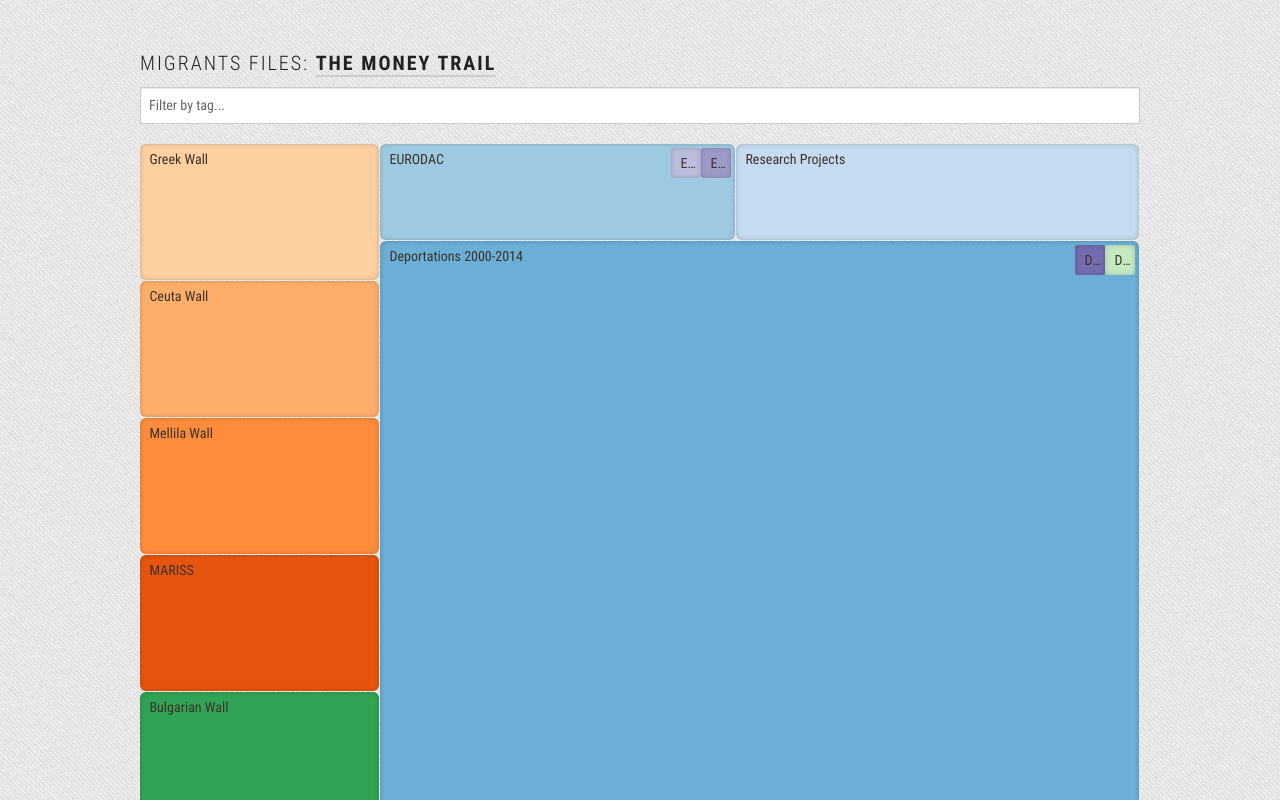
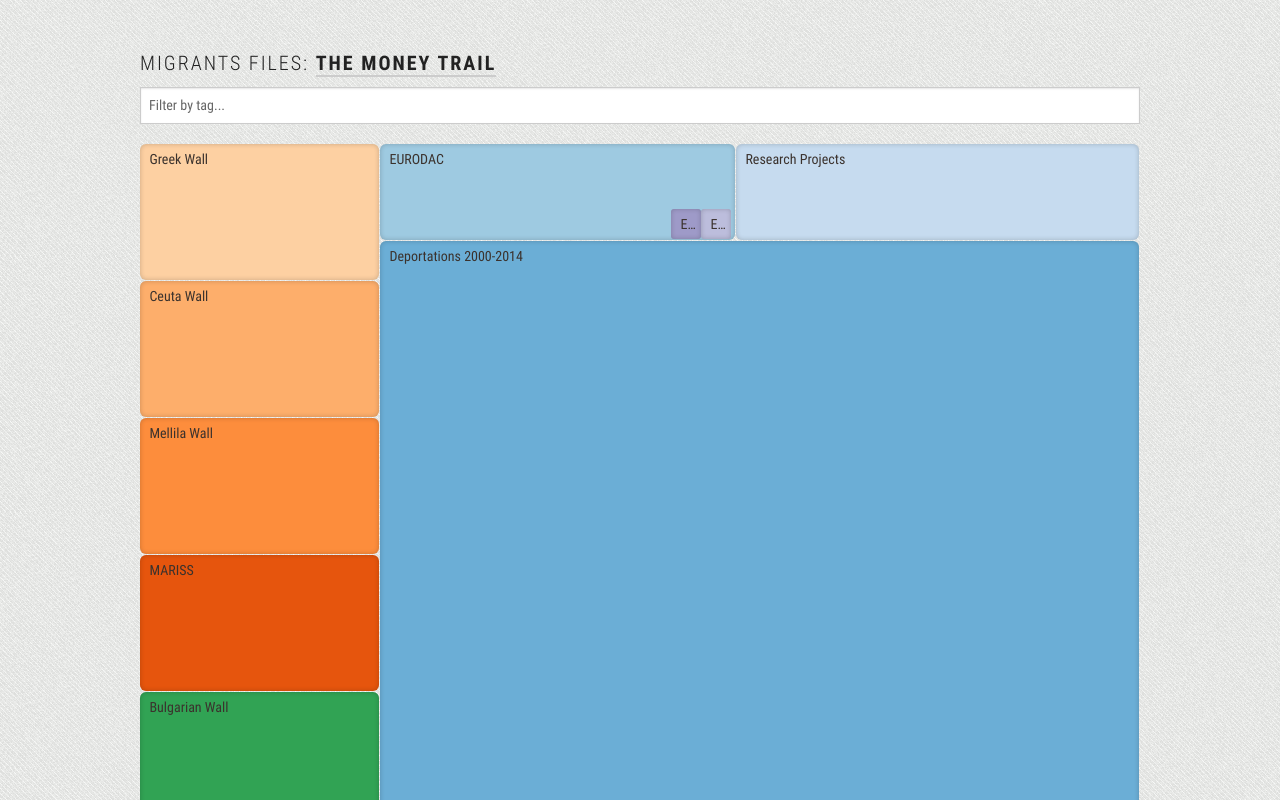
Before and after one commit to jplusplus/tmf-moneytrail, a website: page demo1/index.html in a window 1280 px wide. Shown: the top 800 px of the page. Drawn offline with nearby package versions, Linux system fonts and the light colour scheme.

Commit message:
Trying out css layout hacks.

```diff
--- a/demo1/css/style.css
+++ b/demo1/css/style.css
@@ -330,15 +330,27 @@ body {;
 }
 
 .node-contents {
+    text-align: right;
     position: relative;
-    display: table;
     width: 100%;
     height: 100%;
     padding: 0.25em;
+	zoom:expression(
+	    runtimeStyle.zoom=1,
+	    insertAdjacentHTML('beforeEnd','<span class="after"></span>')
+    );
+}
+
+.node-contents:after{
+    content:"";
+    height:100%;
+    width:0;
+    display: inline-block;
 }
 
 .node span,
 .subnode span {
+    text-align: left;
     position: absolute;
     display: block;
     float: left;
@@ -355,8 +367,7 @@ body {;
 }
 
 .subnode {
-    display: table-cell;
-    float: right;
+    display: inline-block;
     position: relative;
     vertical-align: bottom;
     bottom: 0;
```
